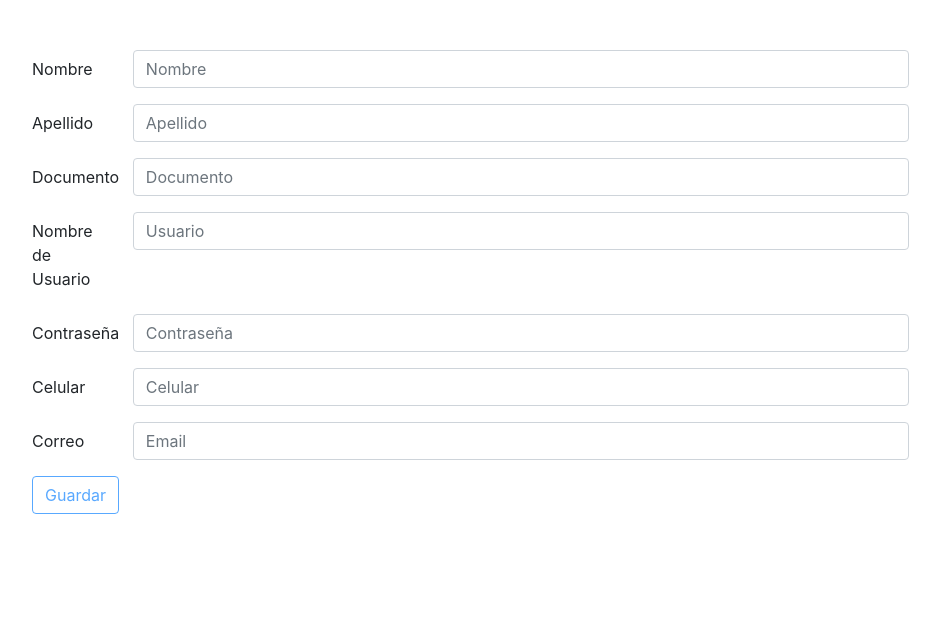
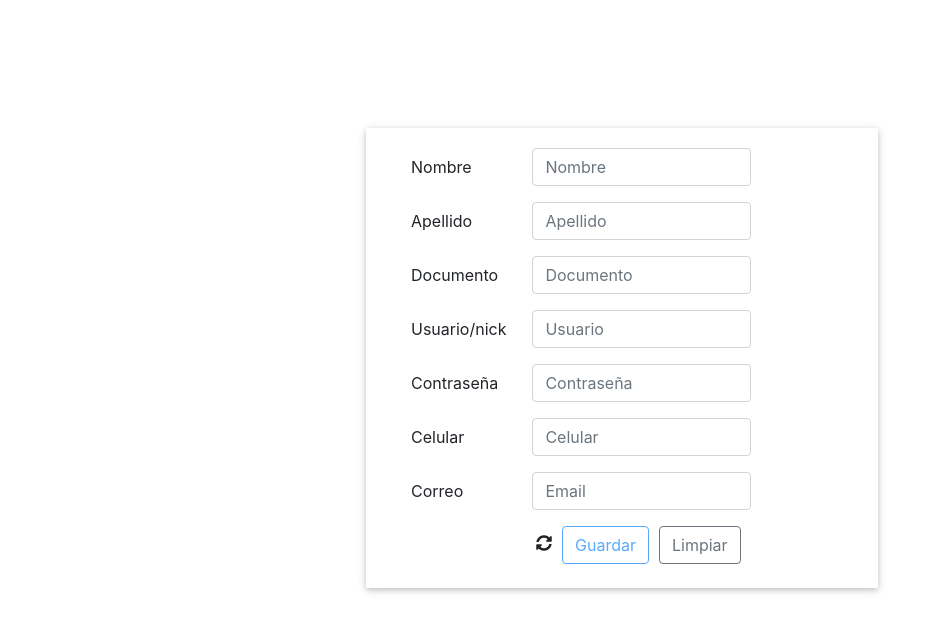
Before and after one commit to SantiagoArb/PoliNotesClient, an Angular app: page /registro in a window 1280 px wide. Shown: the top 632 px of the page, without its empty margins (18-958 px from the left). Built offline with nearby package versions, Linux system fonts and the light colour scheme.

Commit message:
commit 5:08

```diff
--- a/src/app/components/usuario/perfil/perfil.component.css
+++ b/src/app/components/usuario/perfil/perfil.component.css
@@ -1,17 +1,20 @@
 .content{
-  margin-top: 100px;
-  margin-left: 280px;
 
+
+padding: 10px;
 }
 
 
 .img-font{
 
-  background-color: white;
+  background-color: Black;
 box-shadow: 0 2px 5px 0 rgba(0,0,0,.16), 0 2px 10px 0 rgba(0,0,0,.12);
-  opacity: 1;
-
+  opacity: 0.5;
+position: absolute;
+width: 90%;
+height: 100%;
 }
 label{
-  color: #b1b1b5;
+  color: Black;
+  font-family: sans-serif;
 }
--- a/src/app/components/usuario/perfil/perfil.component.html
+++ b/src/app/components/usuario/perfil/perfil.component.html
@@ -12,11 +12,11 @@
       <app-sidebar></app-sidebar>
     </div>
     <div class="col-10 div-content">
-      <div class=" animated fadeIn fast">
+      <div class=" animated fadeIn fast content">
         <form #forma="ngForm" (ngSubmit)="actualizar(forma)">
         <br>
         <div class="form-row">
-          <div class="form-group col-4">
+          <div class="form-group col-3">
             <label for="inputname">Nickname</label>
             <input [(ngModel)]="perfil.nick_USER" name="user" required #user="ngModel" type="text" readonly="readonly" class="form-control" id="inputname" placeholder="">
           </div>
--- a/src/app/components/usuario/registro/registro.component.css
+++ b/src/app/components/usuario/registro/registro.component.css
@@ -1,6 +1,16 @@
 
 .main-container{
-  margin:50px;
+  margin-left: 30%;
+  margin-top: 10%;
+  margin-right: 30%;
+  box-shadow: 0 2px 5px 0 rgba(0,0,0,.16), 0 2px 10px 0 rgba(0,0,0,.12);
+  padding-left: 10px;
+  padding-top: 20px;
+
+}
+
+input{
+  margin-left: 80px;
 }
 
 
--- a/src/app/components/usuario/registro/registro.component.html
+++ b/src/app/components/usuario/registro/registro.component.html
@@ -1,24 +1,27 @@
 <div class="main-container">
   <form #forma="ngForm" (ngSubmit)="guardar( forma)">
-  <div class="form-group row">
+    <div *ngIf="validateError" class="alert alert-danger" role="alert">
+      {{mensaje}}
+    </div>
+    <div class="form-group row" style="margin-left: 20px;">
       <label class="col-1 col-form-label">Nombre</label>
-   <div class="col-8">
-      <input class="form-control" type="text" placeholder="Nombre" [(ngModel)]="usuario.nombre_user" name="nombre" required minlength="5" #nombre="ngModel" [ngClass]="{'is-invalid':nombre.errors!=null && nombre.touched, 'is-valid':nombre.errors==null}">
+      <div class="col-6">
+        <input class="form-control" type="text" placeholder="Nombre" [(ngModel)]="usuario.nombre_user" name="nombre" required  #nombre="ngModel" [ngClass]="{'is-invalid':nombre.errors!=null && nombre.touched, 'is-valid':nombre.errors==null}">
         <div class="invalid-feedback ">
           <div *ngIf="nombre?.errors?.required ">
             Este campo es requerido
           </div>
-          <div *ngIf="nombre?.errors?.minlength?.requiredLength ">
-              Por lo menos 5 caracteres
-          </div>
+
         </div>
       </div>
     </div>
 
-<div class="form-group row">
+    <div class="form-group row" style="margin-left: 20px;">
       <label class="col-1 col-form-label">Apellido</label>
- <div class="col-8">
+      <div class="col-6">
+
         <input class="form-control" type="text" placeholder="Apellido" [(ngModel)]="usuario.apellidos_user" name="apellido" required #apellido="ngModel" [ngClass]="{'is-invalid':apellido.errors!=null && apellido.touched, 'is-valid':apellido.errors==null}">
+
         <div class="invalid-feedback ">
           <div *ngIf="apellido?.errors?.required ">
             Este campo es requerido
@@ -28,33 +31,37 @@
     </div>
 
 
-<div class="form-group row">
+    <div class="form-group row" style="margin-left: 20px;">
       <label class="col-1 col-form-label">Documento</label>
- <div class="col-8">
-    <input class="form-control" type="text" placeholder="Documento" [(ngModel)]="usuario.doc_user" name="documento" required #documento="ngModel" [ngClass]="{'is-invalid':documento.errors!=null && documento.touched, 'is-valid':documento.errors==null}">
+      <div class="col-6">
+
+        <input (change)="onChange(documento)" class="form-control" type="text" placeholder="Documento" [(ngModel)]="usuario.doc_user" name="documento" required #documento="ngModel" [ngClass]="{'is-invalid':(documento.errors!=null && documento.touched) || doc, 'is-valid':documento.errors==null}">
+
         <div class="invalid-feedback ">
           <div *ngIf="documento?.errors?.required ">
             Este campo es requerido
           </div>
+
         </div>
       </div>
     </div>
 
-<div class="form-group row">
- <label class="col-1 col-form-label">Nombre de Usuario</label>
- <div class="col-8">
-    <input class="form-control" type="text" placeholder="Usuario" [(ngModel)]="usuario.nick_user" name="user" required #user="ngModel" [ngClass]="{'is-invalid':user.errors!=null && user.touched, 'is-valid':user.errors==null}">
+    <div class="form-group row" style="margin-left: 20px;">
+      <label class="col-1 col-form-label">Usuario/nick</label>
+      <div class="col-6">
+        <input (change)="onChange(user)" class="form-control" type="text" placeholder="Usuario" [(ngModel)]="usuario.nick_user" name="user" required #user="ngModel" [ngClass]="{'is-invalid':(user.errors!=null && user.touched) || nickname, 'is-valid':user.errors==null}">
         <div class="invalid-feedback ">
           <div *ngIf="user?.errors?.required ">
             Este campo es requerido
           </div>
+
         </div>
       </div>
     </div>
 
-<div class="form-group row">
+    <div class="form-group row" style="margin-left: 20px;">
       <label class="col-1 col-form-label">Contraseña</label>
- <div class="col-8">
+      <div class="col-6">
         <input class="form-control" type="text" placeholder="Contraseña" [(ngModel)]="usuario.password_user" name="pass" required #pass="ngModel" [ngClass]="{'is-invalid':pass.errors!=null && pass.touched, 'is-valid':pass.errors==null}">
         <div class="invalid-feedback ">
           <div *ngIf="pass?.errors?.required ">
@@ -65,9 +72,9 @@
     </div>
 
 
-<div class="form-group row">
+    <div class="form-group row" style="margin-left: 20px;">
       <label class="col-1 col-form-label">Celular</label>
- <div class="col-8">
+      <div class="col-6">
         <input class="form-control" type="text" placeholder="Celular" [(ngModel)]="usuario.celular_user" name="cel" required #cel="ngModel" [ngClass]="{'is-invalid':cel.errors!=null && cel.touched, 'is-valid':cel.errors==null}">
         <div class="invalid-feedback ">
           <div *ngIf="cel?.errors?.required ">
@@ -77,10 +84,10 @@
       </div>
     </div>
 
-<div class="form-group row">
+    <div class="form-group row" style="margin-left: 20px;">
       <label class="col-1 col-form-label">Correo</label>
- <div class="col-8">
-    <input class="form-control" type="email" pattern="[a-z0-9._%+-]+@[a-z0-9.-]+\.[a-z]{2,3}$" type="text" placeholder="Email" [(ngModel)]="usuario.correo_user" name="email" required #email="ngModel" [ngClass]="{'is-invalid':email.errors!=null && email.touched, 'is-valid':email.errors==null}">
+      <div class="col-6">
+        <input (change)="onChange(email)" class="form-control" type="email" pattern="[a-z0-9._%+-]+@[a-z0-9.-]+\.[a-z]{2,3}$" type="text" placeholder="Email" [(ngModel)]="usuario.correo_user" name="email" required #email="ngModel" [ngClass]="{'is-invalid':(email.errors!=null && email.touched) || mail, 'is-valid':email.errors==null}">
         <div class="invalid-feedback ">
           <div *ngIf="email?.errors?.required">
             Este campo es requerido
@@ -88,13 +95,16 @@
           <div *ngIf="email?.errors?.pattern">
             Formato de correo invalido
           </div>
+
         </div>
       </div>
     </div>
 
 
-
-  <button [disabled]="!forma.valid" type="submit" class="btn btn-outline-primary">Guardar</button>
+    <i *ngIf="load" class="fas fa-sync-alt fa-spin" style="margin-left:160px;"></i>
+    <i *ngIf="!load" class="fas fa-sync-alt" style="margin-left:160px;"></i>
+    <button [disabled]="!forma.valid || validateError" style="margin-left:10px;" type="submit" class="btn btn-outline-primary">Guardar</button>
+    <button (click)="limpiar(forma)" style="margin-left:10px;" class="btn btn-outline-secondary" type="button" name="button">Limpiar</button>
   </form>
   <br>
   <div *ngIf="registro === 'error'" class="alert alert-danger" role="alert">
--- a/src/app/components/usuario/registro/registro.component.ts
+++ b/src/app/components/usuario/registro/registro.component.ts
@@ -11,26 +11,39 @@ import { Router } from '@angular/router';
   styleUrls: ['./registro.component.css']
 })
 export class RegistroComponent implements OnInit {
-  usuario:Iusuario={
+  usuario: Iusuario = {
     id_user: null,
     doc_user: null,
     nick_user: null,
     password_user: null,
-    nombre_user:null,
+    nombre_user: null,
     apellidos_user: null,
-    celular_user:null,
+    celular_user: null,
     correo_user: null,
     id_perfil_user: null,
     estado_user: null,
   };
-  constructor(private _us:UsuarioService,
-  private root:Router) { }
-  registro:string="";
+  constructor(private _us: UsuarioService,
+    private root: Router) { }
+  registro: string = "";
+  nickname:boolean;
+  mail:boolean;
+  doc:boolean;
+  load:boolean;
+  validateError:boolean;
+  mensaje:string;
+
   ngOnInit() {
   }
 
-  guardar(forma:NgForm){
-    let user:Usuario = new Usuario();
+  guardar(forma: NgForm) {
+    this.nickname = false;
+    this.mail=false;
+    this.doc = false;
+    this.validateError=false;
+    this.load=false;
+    this.mensaje=null;
+    let user: Usuario = new Usuario();
     user.setNick_user(forma.value.user);
     user.setDoc_user(forma.value.documento);
     user.setNombre_user(forma.value.nombre);
@@ -40,13 +53,13 @@ export class RegistroComponent implements OnInit {
     user.setPassword_user(forma.value.pass);
 
     this._us.Registrar(user).subscribe(data => {
-      if(data){
+      if (data) {
         let ruta = this.root;
         this.registro = "ok";
-        setTimeout(function(){ruta.navigate(['login']);},3000);
+        setTimeout(function() { ruta.navigate(['login']); }, 3000);
 
-      }else{
-        this.registro="error";
+      } else {
+        this.registro = "error";
 
       }
       console.log(data)
@@ -54,4 +67,52 @@ export class RegistroComponent implements OnInit {
 
   }
 
+  limpiar(formulario: NgForm) {
+    formulario.reset();
+  }
+
+  onChange(usuario: any) {
+    if (usuario.value !== "") {
+      this.load = true;
+      if (usuario.name === "user") {
+
+        this._us.validarRegistro("ValidarNick", usuario.value).subscribe(data =>{
+          this.validateError = <boolean>data;
+          if(this.validateError){
+            this.mensaje="Este nombre de usuario no se encuentra disponible.";
+            this.nickname = true;
+          }else{
+            this.nickname = false;
+          }
+
+        });
+      } else if (usuario.name === "documento") {
+        this._us.validarRegistro("ValidarDoc", usuario.value).subscribe(data =>{
+          this.validateError = <boolean>data;
+          if(this.validateError){
+            this.mensaje="Este documento ya se encuentra registrado.";
+            this.doc = true;
+          }else{
+            this.doc = false;
+          }
+
+        });
+      } else if (usuario.name === "email") {
+        this._us.validarRegistro("ValidarEmail", usuario.value).subscribe(data =>{
+          this.validateError = <boolean>data;
+          if(  this.validateError){
+            this.mensaje = "Este correo ya se encuentra registrado.";
+            this.mail = true;
+          }else{
+            this.mail=false;
+          }
+
+        });
+      }
+      setTimeout(function(){},3000);
+      this.load = false;
+    }
+
+  }
+
 }
```
Also changed, not shown: src/app/services/usuario.service.ts (+11 -1 lines). Lines whose indentation alone changed are shown as unchanged.
